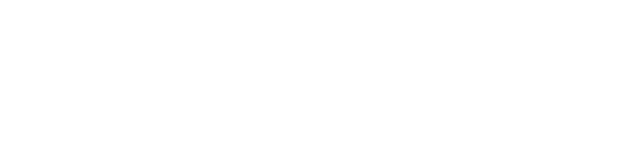
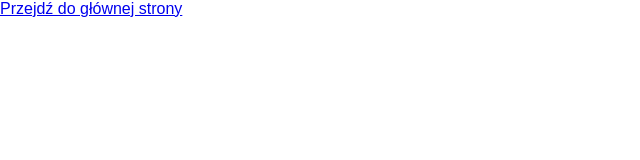
Before and after one commit to daeadrienne/Strona-internetowa, a plain HTML site: page druga_strona.html in a window 1280 px wide. Shown: the whole page, without its empty margins (0-640 px from the left). Drawn offline with Linux system fonts and the light colour scheme.

Commit message:
Update druga_strona.html

```diff
--- a/druga_strona.html
+++ b/druga_strona.html
@@ -15,6 +15,7 @@
 
 </head>
 <body>
+    <a href="index.html" target="_blank">Przejdź do głównej strony</a>
 
 </body>
 </html>
```
